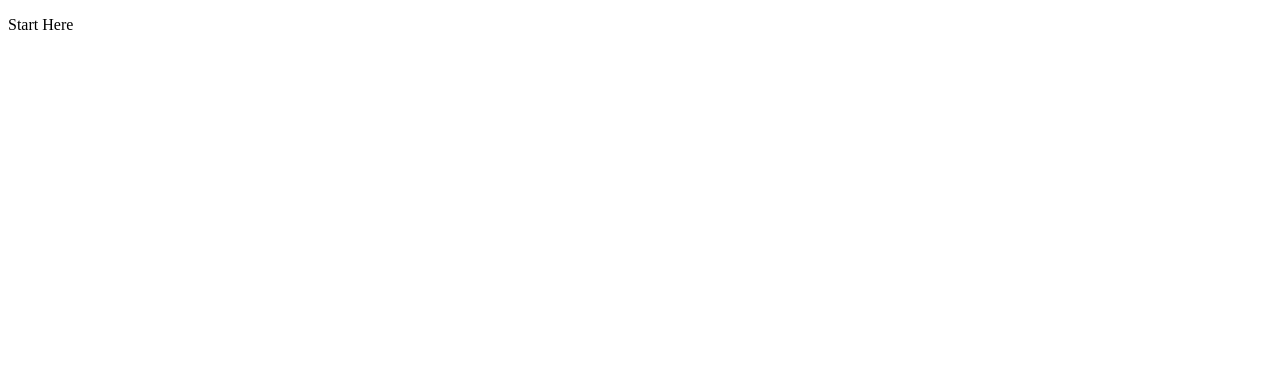
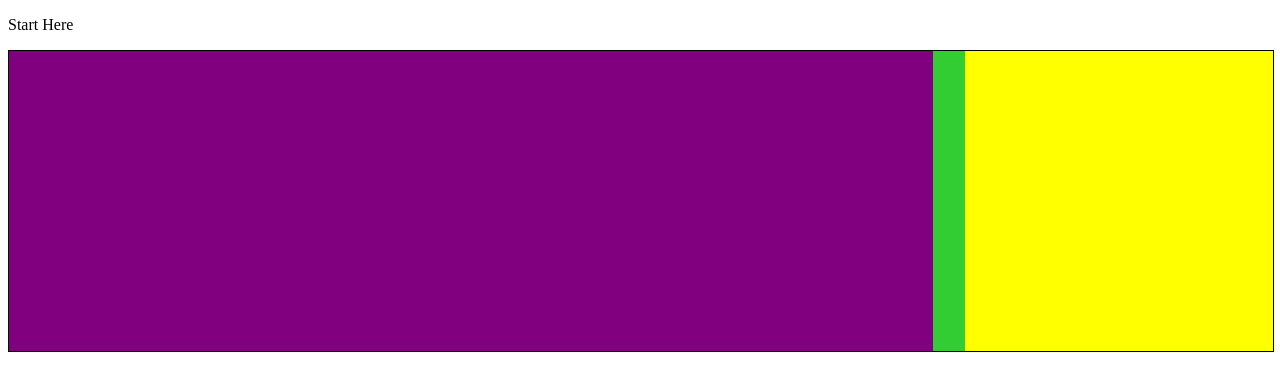
Before and after one commit to gomanu6/try2, a website built with webpack: page src/templates/index.html in a window 1280 px wide. Built offline with nearby package versions, Linux system fonts and the light colour scheme.

Commit message:
base grid

```diff
--- /dev/null
+++ b/src/assets/css/sass/main.sass
@@ -0,0 +1,23 @@
+$div_colour: limegreen
+
+div.container
+    height: 300px
+    background-color: $div_colour
+    border: 1px solid black
+    width: 100%
+    display: grid
+    grid-template-columns: 3fr 1fr
+    grid-gap: 2em
+
+    .left
+        background-color: purple
+
+    .right
+        display: flex
+        flex-direction: column
+
+        div
+            background-color: yellow
+            // border: 1px solid red
+            width: 100%
+            height: 100%
--- a/src/assets/js/index.js
+++ b/src/assets/js/index.js
@@ -1 +1,3 @@
-alert('Hello There');
+// alert('Hello There');
+
+import '../css/sass/main.sass'
--- a/src/templates/index.html
+++ b/src/templates/index.html
@@ -8,5 +8,15 @@
 </head>
 <body>
     <p>Start Here</p>
+
+    <div class="container">
+        <div class="left"></div>
+        <div class="right">
+            <div class="right_items"></div>
+            <div class="right_items"></div>
+            <div class="right_items"></div>
+        </div>
+
+    </div>
 </body>
 </html>
```
